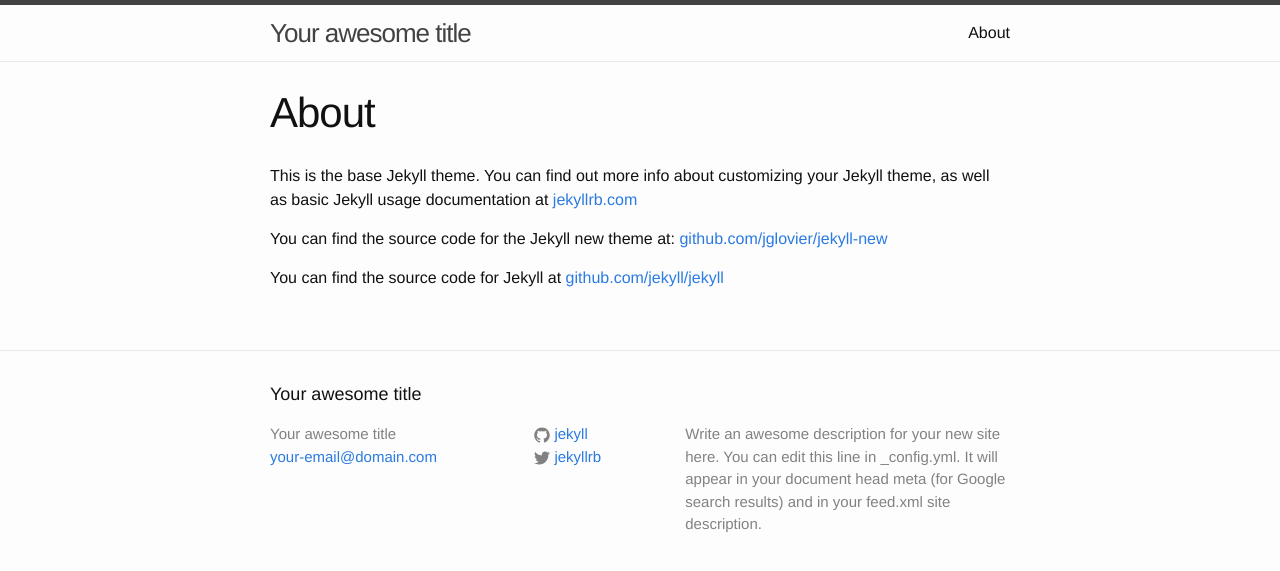
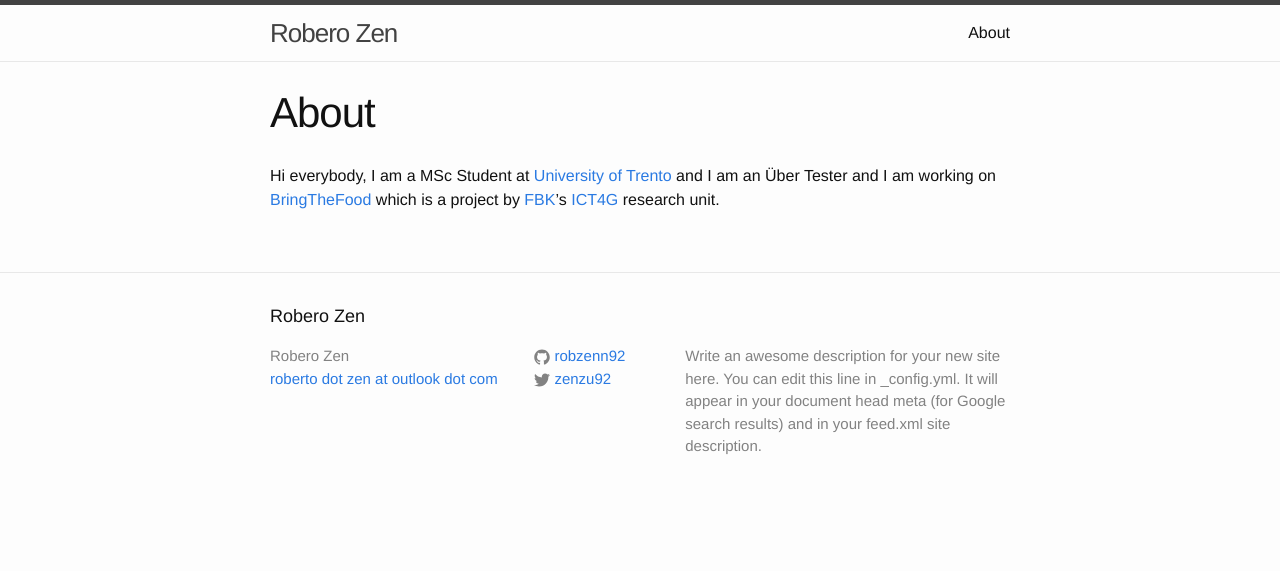
Before and after one commit to robzenn92/robzenn92.github.com, a Jekyll site: the page built from about.md, in a window 1280 px wide. Shown: the top 571 px of the page. Built offline with Jekyll 4.4.1, drawn with Linux system fonts in a browser that asks for light colours.

Commit message:
About page has been updated

```diff
--- a/_config.yml
+++ b/_config.yml
@@ -1,14 +1,13 @@
 # Site settings
-title: Your awesome title
-email: your-email@domain.com
-description: > # this means to ignore newlines until "baseurl:"
+title: Robero Zen
+email: roberto dot zen at outlook dot com
+description: >
   Write an awesome description for your new site here. You can edit this
   line in _config.yml. It will appear in your document head meta (for
   Google search results) and in your feed.xml site description.
-baseurl: "" # the subpath of your site, e.g. /blog/
-url: "http://yourdomain.com" # the base hostname & protocol for your site
-twitter_username: jekyllrb
-github_username:  jekyll
+baseurl: ""
+twitter_username: zenzu92
+github_username:  robzenn92
 
 # Build settings
 markdown: kramdown
--- a/about.md
+++ b/about.md
@@ -4,8 +4,5 @@
 permalink: /about/
 ---
 
-This is the base Jekyll theme. You can find out more info about customizing your Jekyll theme, as well as basic Jekyll usage documentation at [jekyllrb.com](http://jekyllrb.com/)
-
-You can find the source code for the Jekyll new theme at: [github.com/jglovier/jekyll-new](https://github.com/jglovier/jekyll-new)
-
-You can find the source code for Jekyll at [github.com/jekyll/jekyll](https://github.com/jekyll/jekyll)
+Hi everybody,
+I am a MSc Student at [University of Trento](http://www.unitn.it) and I am an Über Tester and I am working on [BringTheFood](http://www.bringfood.org) which is a project by [FBK](http://www.fbk.eu)'s [ICT4G](http://ict4g.fbk.eu) research unit.
--- a/index.html
+++ b/index.html
@@ -4,7 +4,7 @@
 
 <div class="home">
 
-  <h1 class="page-heading">Posts</h1>
+<!--   <h1 class="page-heading">Posts</h1>
 
   <ul class="post-list">
     {% for post in site.posts %}
@@ -16,8 +16,8 @@
         </h2>
       </li>
     {% endfor %}
-  </ul>
+  </ul> -->
 
-  <p class="rss-subscribe">subscribe <a href="{{ "/feed.xml" | prepend: site.baseurl }}">via RSS</a></p>
+  <!-- <p class="rss-subscribe">subscribe <a href="{{ "/feed.xml" | prepend: site.baseurl }}">via RSS</a></p> -->
 
 </div>
```
